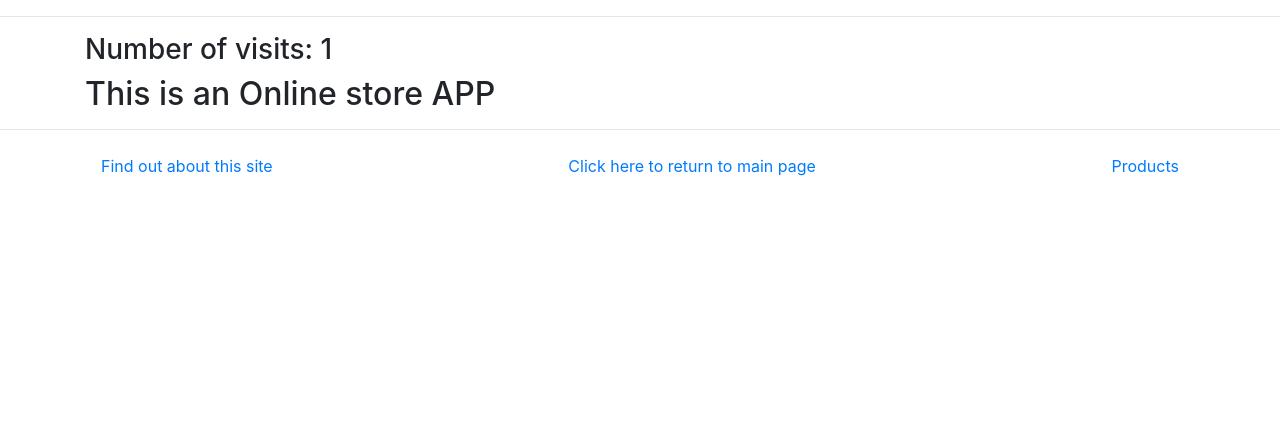
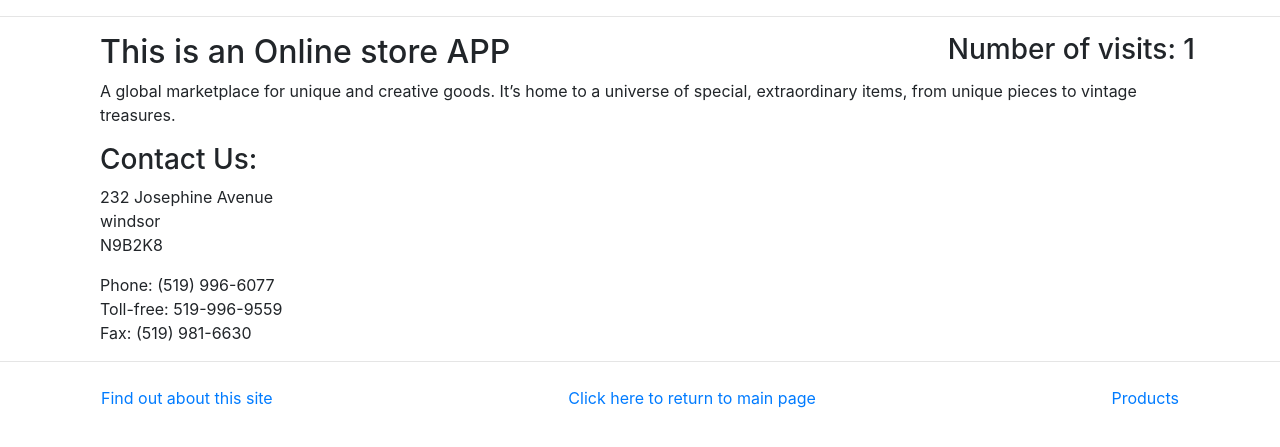
Before and after one commit to MonicaPakkamIsaac/Webstore, a Django app: page /storeapp/about in a window 1280 px wide. Shown: the part 40-487 px from the top of the page. Run offline with Django 3.2, Linux system fonts and the light colour scheme; some libraries are stand-ins or nearby versions.

Commit message:
about.html is updated

```diff
--- a/storeapp/templates/storeapp/about.html
+++ b/storeapp/templates/storeapp/about.html
@@ -3,11 +3,20 @@
 {% block title %}About{% endblock %}
 {% block body_block %}
     {% if content %}
-        <div>
+        <div class="float-lg-right">
             <h3 >Number of visits: {{ visits }}</h3>
         </div>
-        <div>
+        <div class="container">
             <h2>{{ content }}</h2>
+            <p>A global marketplace for unique and creative goods. It’s home to a universe of special, extraordinary items, from unique pieces to vintage treasures.</p>
+            <h3>Contact Us:</h3>
+            <p>232 Josephine Avenue<br>
+                windsor<br>
+                N9B2K8</p>
+
+            <p>Phone: (519) 996-6077<br>
+            Toll-free: 519-996-9559<br>
+            Fax: (519) 981-6630</p>
         </div>
     {% else %}
         <strong>There is no content available</strong>
```
